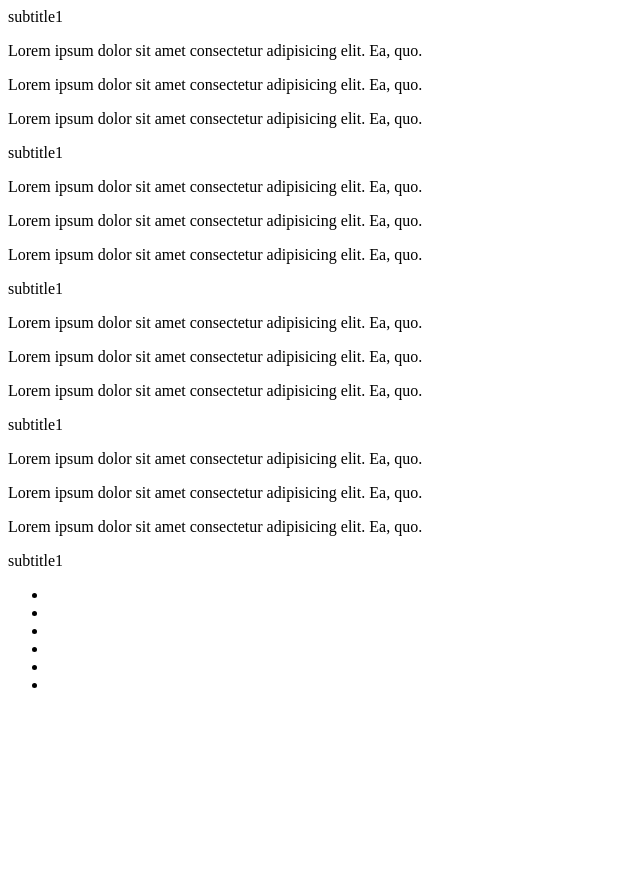
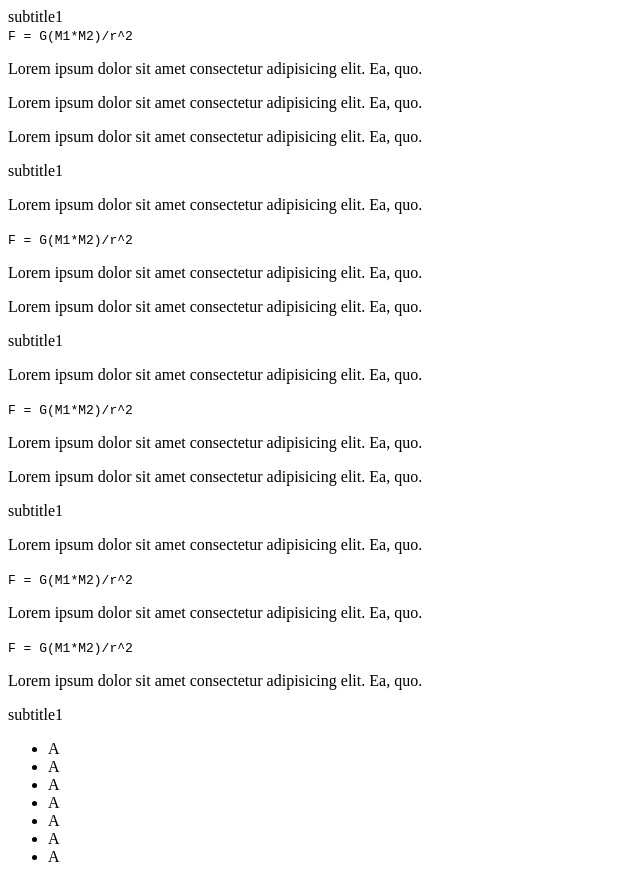
Before and after one commit to emelcd/frCoCa_Responsive_Web, a plain HTML site: page Tech_Doc_Larsson/index.html in a window 1280 px wide. Shown: the whole page, without its empty margins (0-640 px from the left). Before the commit the page ends 800 px from the top, so only its background shows below. Drawn offline with Linux system fonts and the light colour scheme.

Commit message:
pro:Technical_Doc updated index.html

```diff
--- a/Tech_Doc_Larsson/index.html
+++ b/Tech_Doc_Larsson/index.html
@@ -8,44 +8,51 @@
 <body>
     <main id="main-doc">
         <nav id="navbar">
-            <header>
+            <header id="header">
 
             </header>
-        </nav>
-        <section class="main-section">
+            </nav>
+        <section class="main-section" id="section1">
             <header>subtitle1</header>
+
+            <code>F = G(M1*M2)/r^2</code>
             <p>Lorem ipsum dolor sit amet consectetur adipisicing elit. Ea, quo.</p>
             <p>Lorem ipsum dolor sit amet consectetur adipisicing elit. Ea, quo.</p>
             <p>Lorem ipsum dolor sit amet consectetur adipisicing elit. Ea, quo.</p>
         </section>
-        <section class="main-section">
+        <section class="main-section" id="section2">
             <header>subtitle1</header>
             <p>Lorem ipsum dolor sit amet consectetur adipisicing elit. Ea, quo.</p>
+            <code>F = G(M1*M2)/r^2</code>
             <p>Lorem ipsum dolor sit amet consectetur adipisicing elit. Ea, quo.</p>
             <p>Lorem ipsum dolor sit amet consectetur adipisicing elit. Ea, quo.</p>
         </section>
-        <section class="main-section">
+        <section class="main-section" id="section3">
             <header>subtitle1</header>
             <p>Lorem ipsum dolor sit amet consectetur adipisicing elit. Ea, quo.</p>
+            <code>F = G(M1*M2)/r^2</code>
             <p>Lorem ipsum dolor sit amet consectetur adipisicing elit. Ea, quo.</p>
             <p>Lorem ipsum dolor sit amet consectetur adipisicing elit. Ea, quo.</p>
         </section>
-        <section class="main-section">
+        <section class="main-section" id="section4">
             <header>subtitle1</header>
             <p>Lorem ipsum dolor sit amet consectetur adipisicing elit. Ea, quo.</p>
+            <code>F = G(M1*M2)/r^2</code>
             <p>Lorem ipsum dolor sit amet consectetur adipisicing elit. Ea, quo.</p>
+            <code>F = G(M1*M2)/r^2</code>
             <p>Lorem ipsum dolor sit amet consectetur adipisicing elit. Ea, quo.</p>
         </section>
-        <section class="main-section">
+        <section class="main-section" id="section5">
             <header>subtitle1</header>
             <ul>
-                <li></li>
-                <li></li>
-                <li></li>
-                <li></li>
-                <li></li>
-                <li></li>
-            </ul>
+                <li>A</li>
+                <li>A</li>
+                <li>A</li>
+                <li>A</li>
+                <li>A</li>
+                <li>A</li>
+                <li>A</li>
+           </ul>
         </section>
 
     </main>
```
